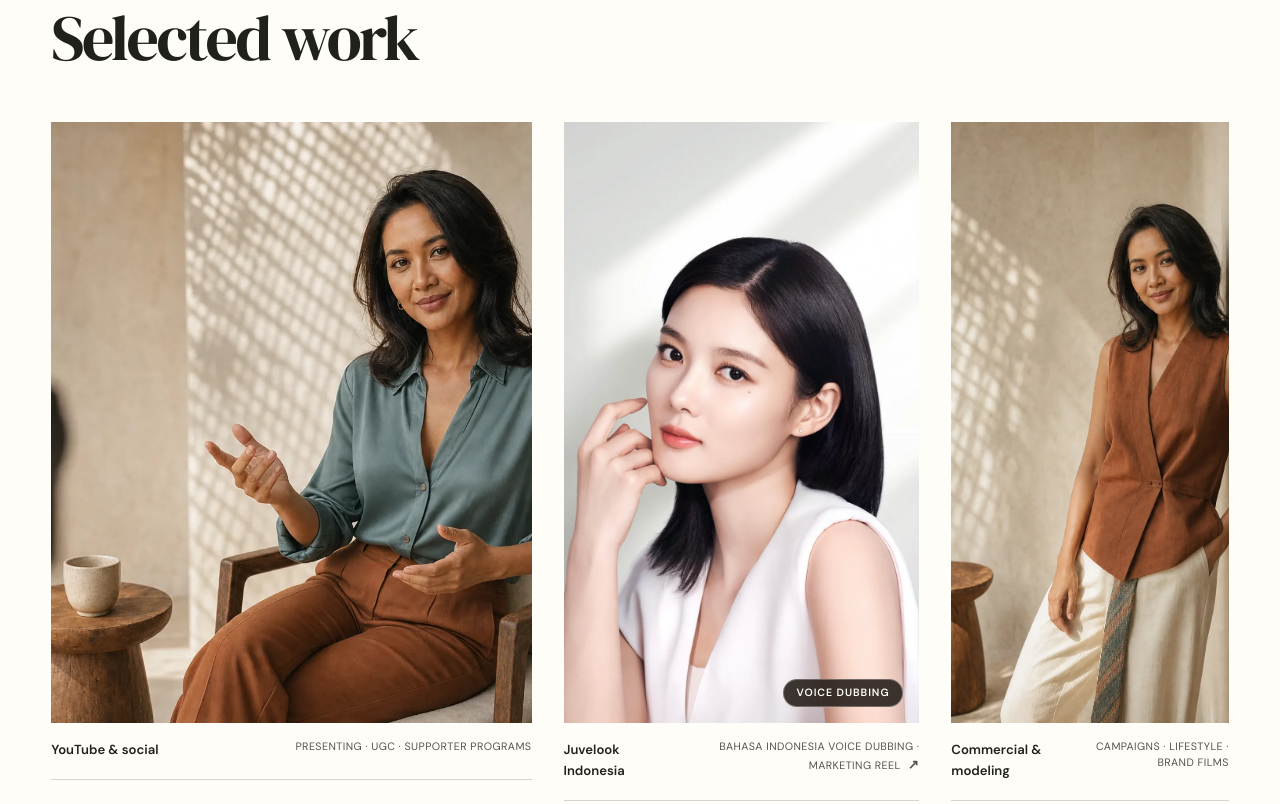
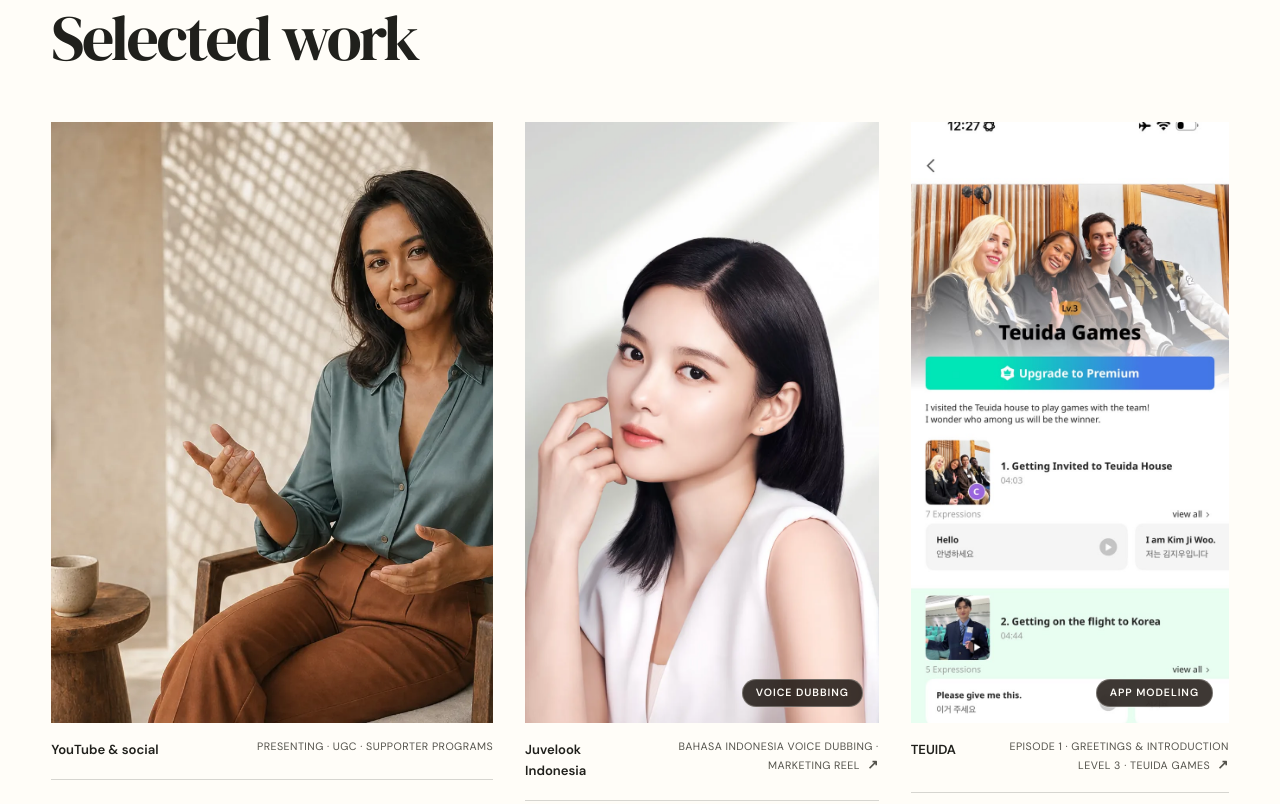
Before and after one commit to fbtopg/astrid-portfolio-website, a website: page index.html in a window 1280 px wide. Shown: the part 1100-1904 px from the top of the page. Drawn offline with Linux system fonts and the light colour scheme.

Commit message:
Feature TEUIDA app modeling

```diff
--- a/index.html
+++ b/index.html
@@ -167,14 +167,17 @@
               </a>
             </figure>
 
-            <figure class="portfolio-item" data-reveal data-reveal-delay="2">
-              <div class="portfolio-media portfolio-media-model">
-                <img src="assets/astrid-hero-portrait.webp" width="1024" height="1536" loading="lazy" alt="Editorial portfolio concept for lifestyle modeling and commercial work">
-              </div>
-              <figcaption>
-                <span>Commercial &amp; modeling</span>
-                <small>Campaigns · Lifestyle · Brand films</small>
-              </figcaption>
+            <figure class="portfolio-item portfolio-item-linked" data-reveal data-reveal-delay="2">
+              <a class="portfolio-link" href="https://apps.apple.com/id/app/teuida-learn-languages/id1457532562" target="_blank" rel="noopener noreferrer">
+                <div class="portfolio-media portfolio-media-teuida">
+                  <img src="assets/teuida-app-model.jpg" width="736" height="1600" loading="lazy" decoding="async" alt="TEUIDA Level 3 app screen featuring Astrid as an on-camera model with the TEUIDA Games cast">
+                  <span class="portfolio-project-tag" aria-hidden="true">App modeling</span>
+                </div>
+                <figcaption>
+                  <span>TEUIDA</span>
+                  <small>Episode 1 · Greetings &amp; Introduction<br>Level 3 · TEUIDA Games <span class="portfolio-external" aria-hidden="true">↗</span><span class="sr-only"> (opens on the App Store in a new tab)</span></small>
+                </figcaption>
+              </a>
             </figure>
           </div>
         </div>
--- a/scripts/check-site.js
+++ b/scripts/check-site.js
@@ -11,6 +11,7 @@ const requiredFiles = [
   "assets/astrid-on-camera.webp",
   "assets/astrid-voice-studio.webp",
   "assets/juvelook-indonesia-reel.webp",
+  "assets/teuida-app-model.jpg",
   "scripts/serve.mjs",
   "vercel.json",
 ];
@@ -46,6 +47,9 @@ const checks = [
   ["features Juvelook Indonesia voice dubbing in selected work", /href="https:\/\/www\.instagram\.com\/reel\/DO0rRiBD0Sn\/"[^>]+target="_blank" rel="noopener noreferrer"/.test(portfolioMarkup) && /Juvelook Indonesia/.test(portfolioMarkup) && /Bahasa Indonesia voice dubbing · Marketing reel/.test(portfolioMarkup)],
   ["uses the optimized Juvelook campaign reel cover", /assets\/juvelook-indonesia-reel\.webp/.test(portfolioMarkup)],
   ["labels the Juvelook external link for assistive technology", /opens on Instagram in a new tab/.test(portfolioMarkup)],
+  ["features Astrid's TEUIDA app modeling in selected work", /href="https:\/\/apps\.apple\.com\/id\/app\/teuida-learn-languages\/id1457532562"[^>]+target="_blank" rel="noopener noreferrer"/.test(portfolioMarkup) && /<span>TEUIDA<\/span>/.test(portfolioMarkup) && /Episode 1 · Greetings &amp; Introduction/.test(portfolioMarkup) && /Level 3 · TEUIDA Games/.test(portfolioMarkup)],
+  ["uses Astrid's supplied TEUIDA app screen", /assets\/teuida-app-model\.jpg/.test(portfolioMarkup)],
+  ["labels the TEUIDA external link for assistive technology", /opens on the App Store in a new tab/.test(portfolioMarkup)],
   ["presents Astrid as Indonesian talent for World Friends", /Representing <em>Indonesia<\/em> on World Friends/.test(worldFriendsMarkup) && /on-camera talent representing Indonesia/.test(worldFriendsMarkup)],
   ["links all three supplied World Friends videos", worldFriendsVideoIds.every((id) => countMatches(worldFriendsMarkup, new RegExp(id, "g")) === 2)],
   ["uses three official World Friends thumbnails", countMatches(worldFriendsMarkup, /https:\/\/i\.ytimg\.com\/vi\/[^/]+\/maxresdefault\.jpg/g) === 3],
--- a/styles.css
+++ b/styles.css
@@ -620,7 +620,7 @@ ul {
 
 .portfolio-grid {
   display: grid;
-  grid-template-columns: minmax(0, 1.35fr) minmax(0, 1fr) minmax(0, 0.78fr);
+  grid-template-columns: minmax(0, 1.25fr) minmax(0, 1fr) minmax(0, 0.9fr);
   gap: clamp(1.25rem, 2.5vw, 2.5rem);
 }
 
@@ -663,8 +663,8 @@ ul {
   object-position: center 34%;
 }
 
-.portfolio-media-model img {
-  object-position: 52% 34%;
+.portfolio-media-teuida img {
+  object-position: center 22%;
 }
 
 .portfolio-item figcaption {
```
Also changed, not shown: README.md, assets/teuida-app-model.jpg (added).
